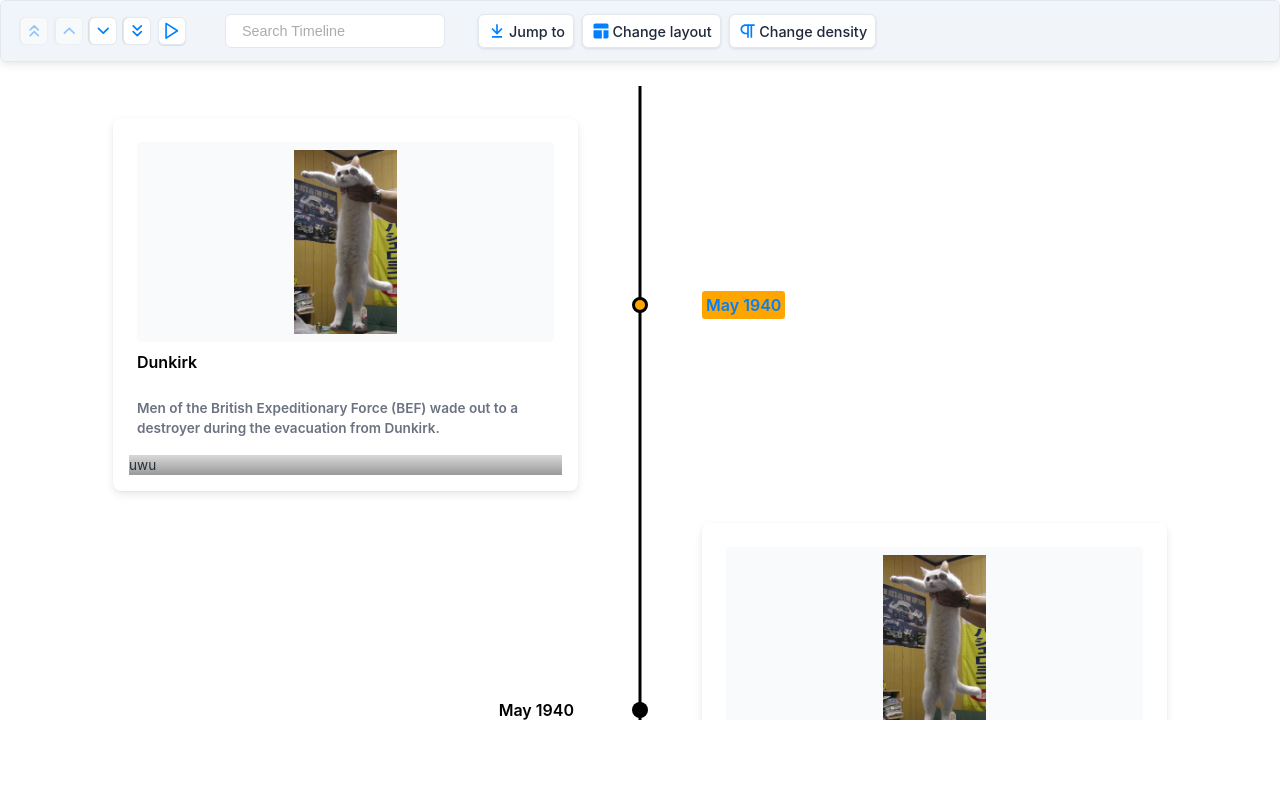
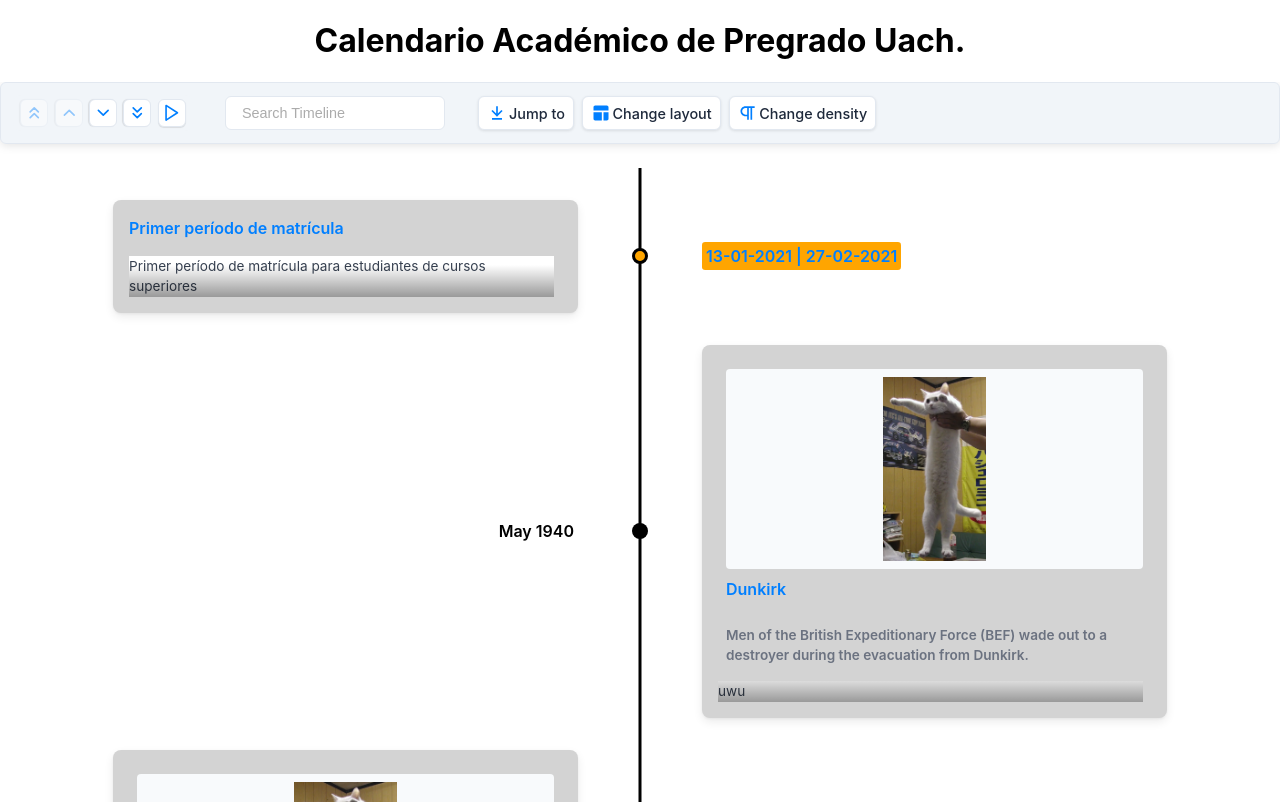
Before and after one commit to isiIH/isi-y-sus-esclavos, a Next.js app: page /page4 in a window 1280 px wide. Built offline with nearby package versions, Linux system fonts and the light colour scheme.

Commit message:
Edité un poco el timeline

```diff
--- a/pages/page4.js
+++ b/pages/page4.js
@@ -1,19 +1,26 @@
 import React from "react";
 import { Chrono } from "react-chrono";
 import data from "../public/data/data.js";
+import items from "../public/data/calendario.json"
 
 export default function App() {
     return (
         <div className="App">
+            <h1>Calendario Académico de Pregrado Uach.</h1>
             <div style={{ width: "100%", height: "720px" }}>
                 <Chrono
                     items={data}
+                    disableNavOnKey
                     slideShow
                     enableOutline
+                    cardHeight={100}
+                    cardWidth={500}
+                    useReadMore={false}
+                    borderLessCards
                     theme={{
                         primary: "black",
                         secondary: "orange",
-                        cardBgColor: "white",
+                        cardBgColor: "LightGray",
                         cardForeColor: "black",
                         titleColor: "black"
                     }}
--- a/public/data/data.js
+++ b/public/data/data.js
@@ -1,16 +1,18 @@
+import items from "../data/calendario.json"
+
+/*const data = [],
+
+for(const i=0; i<items.eventos.length; i++){
+    data.push({
+
+    });
+}*/
+
 const data = [
     {
-        title: "May 1940",
-        cardTitle: "Dunkirk",
-        cardSubtitle:
-        "Men of the British Expeditionary Force (BEF) wade out to a destroyer during the evacuation from Dunkirk.",
-        cardDetailedText: "uwu",
-        media: {
-            type: "IMAGE",
-            source: {
-                url: "../../images/gato.png"
-            }
-        }
+        title: items.eventos[0].fechaInicio + " | " + items.eventos[0].fechaTermino,
+        cardTitle: items.eventos[0].titulo,
+        cardDetailedText: items.eventos[0].descripcion,
     },
     {
         title: "May 1940",
--- a/styles/style.css
+++ b/styles/style.css
@@ -184,6 +184,10 @@ code {
   line-height: 1.5;
 }
 
+.App h1 {
+  text-align: center;
+}
+
 .logo {
   height: 1em;
 }
```
